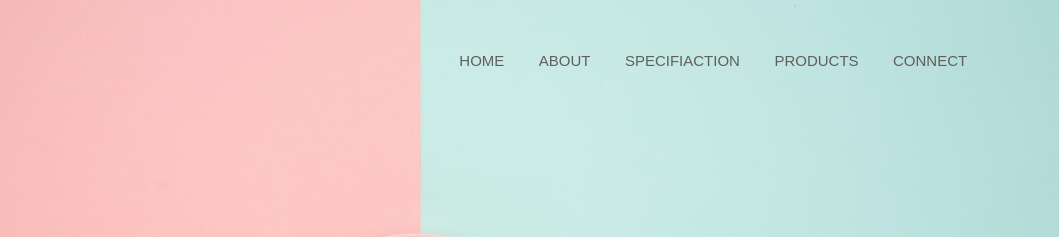
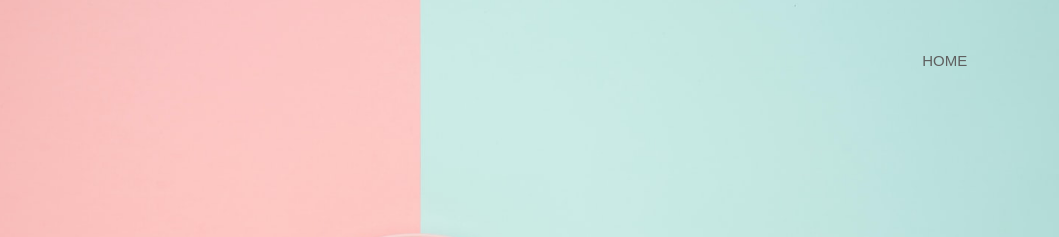
Before and after one commit to ManamohanMangaraj12/Music-Website, a plain HTML site: page index.html in a window 1280 px wide. Shown: the top 237 px of the page, 221-1280 px from the left. Drawn offline with Linux system fonts and the light colour scheme.

Commit message:
Update index.html

```diff
--- a/index.html
+++ b/index.html
@@ -13,10 +13,6 @@
         <img src="img/logo.png" class="logo" alt="" />
         <ul>
           <li><a href="#">HOME</a></li>
-          <li><a href="#">ABOUT</a></li>
-          <li><a href="#">SPECIFIACTION</a></li>
-          <li><a href="#">PRODUCTS</a></li>
-          <li><a href="#">CONNECT</a></li>
         </ul>
       </div>
       <div class="content">
```
